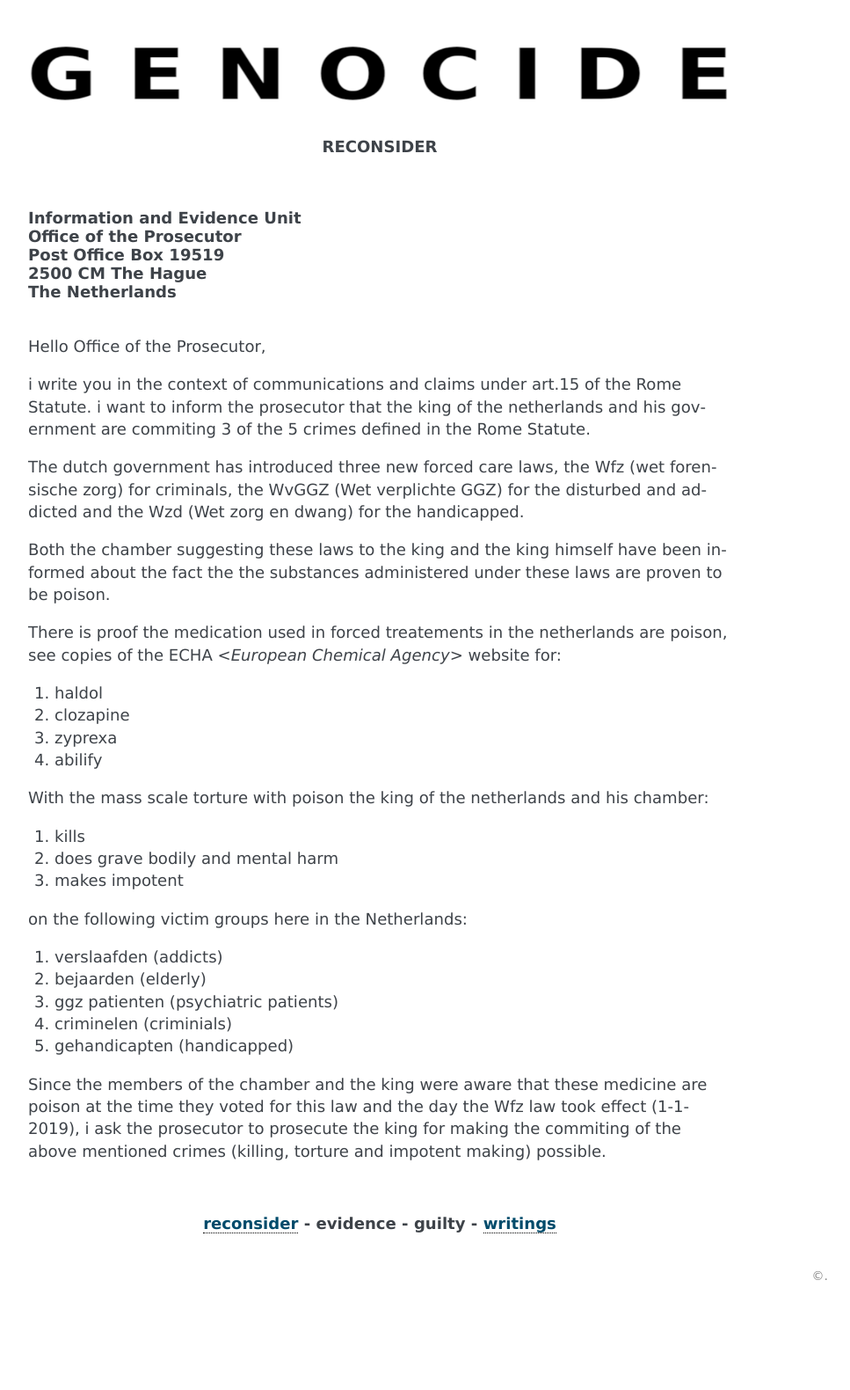
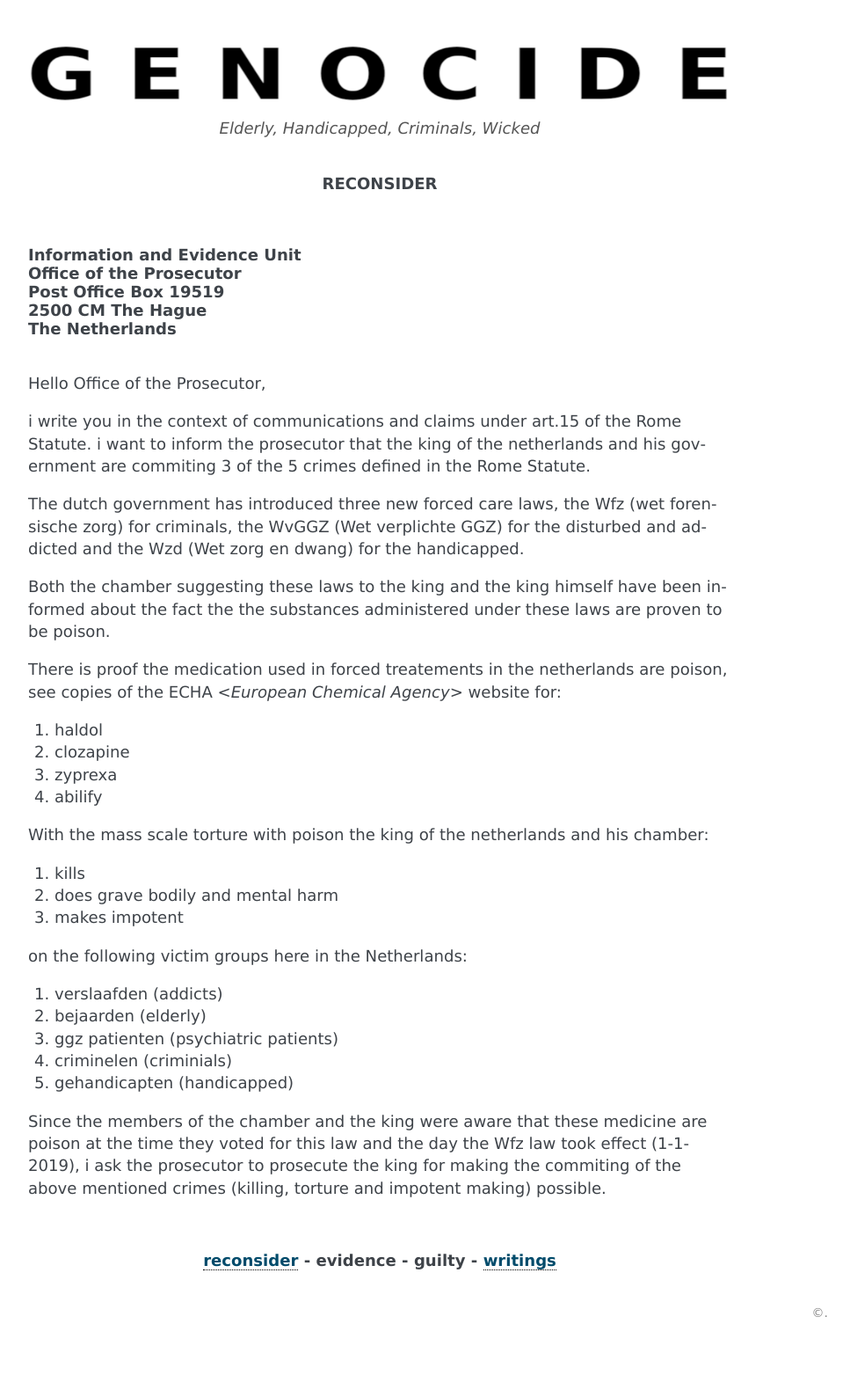
Before and after one commit to bthate/sbn, a Sphinx documentation site: the page built from docs/index.rst, in a window 1280 px wide. Shown: the whole page at 88% size, without its empty margins (168-1135 px from the left). Built offline with Sphinx 7.4.7, drawn with Linux system fonts in a browser that asks for light colours; pages that are not in the unit, such as notebooks, are missing from menus; before the commit the page ends 1538 px from its top, so only the background shows below that.

Commit message:
add header

```diff
--- a/docs/conf.py
+++ b/docs/conf.py
@@ -97,6 +97,10 @@ rst_prolog = '''.. image:: genocide.png
     :height: 2.4cm
     :target: index.html
 
+.. raw:: html
+
+    <center><i>Elderly, Handicapped, Criminals, Wicked</i></center>
+
 '''
 
 rst_epilog = '''.. raw:: html
```
